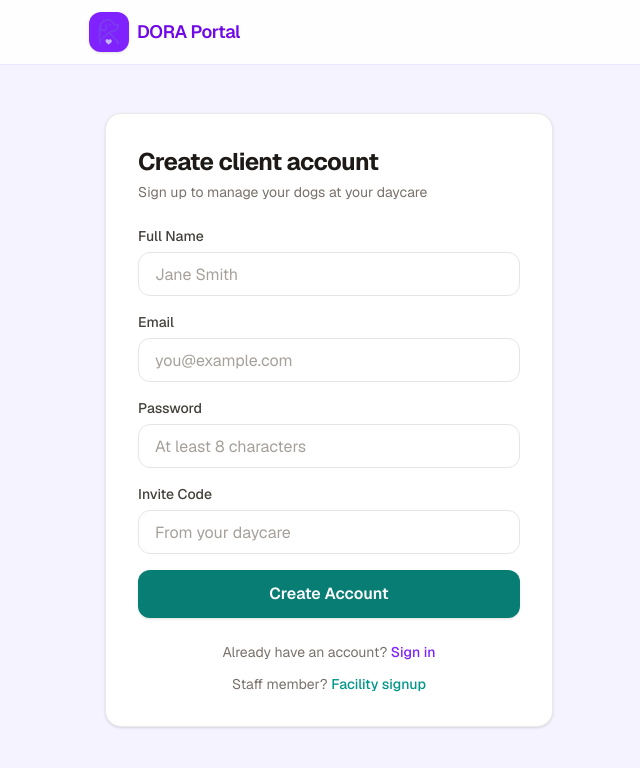
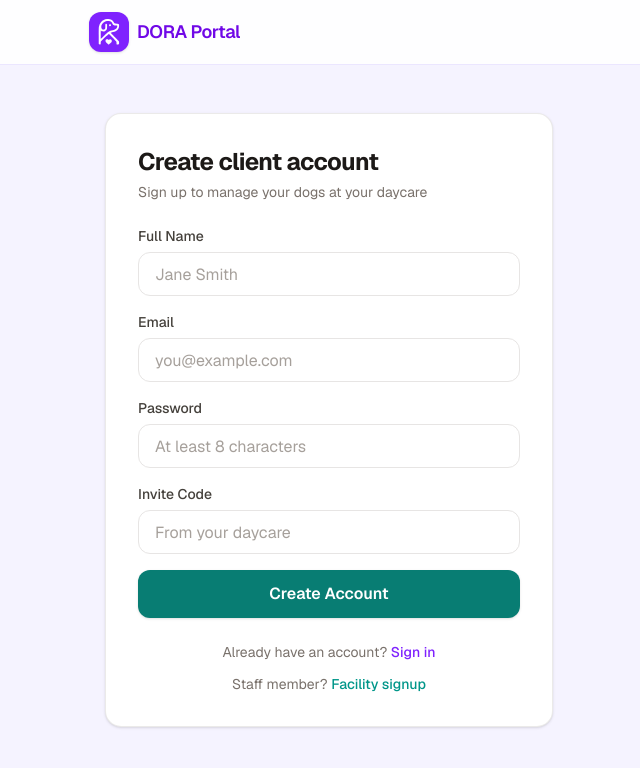
Before and after one commit to asafadii/dog-scanner, a Next.js app: page /portal/signup in a window 1280 px wide. Shown: the top 768 px of the page, without its empty margins (311-951 px from the left). Built offline with nearby package versions, Linux system fonts and the light colour scheme; no server answers.

Commit message:
Fix portal header logo — white icon on purple background, separate from browser tab favicon

```diff
--- a/app/portal/(portal)/layout.tsx
+++ b/app/portal/(portal)/layout.tsx
@@ -39,7 +39,7 @@ export default function PortalAuthenticatedLayout({
               className="flex items-center gap-2 text-violet-700 transition-colors hover:text-violet-800"
             >
               <span className="flex h-10 w-10 items-center justify-center rounded-xl bg-violet-600 text-white shadow-sm">
-                <Image src="/favicon-portal.svg" alt="DORA" width={32} height={32} />
+                <Image src="/portal-logo.svg" alt="DORA" width={32} height={32} />
               </span>
               <div className="leading-tight">
                 <span className="block text-lg font-semibold tracking-tight">
--- a/app/portal/signup/page.tsx
+++ b/app/portal/signup/page.tsx
@@ -88,7 +88,7 @@ export default function PortalSignupPage() {
             className="flex items-center gap-2 text-violet-700 transition-colors hover:text-violet-800"
           >
             <span className="flex h-10 w-10 items-center justify-center rounded-xl bg-violet-600 text-white shadow-sm">
-              <Image src="/favicon-portal.svg" alt="DORA" width={32} height={32} />
+              <Image src="/portal-logo.svg" alt="DORA" width={32} height={32} />
             </span>
             <span className="text-lg font-semibold tracking-tight">
               DORA Portal
```
Also changed, not shown: public/portal-logo.svg (added).
